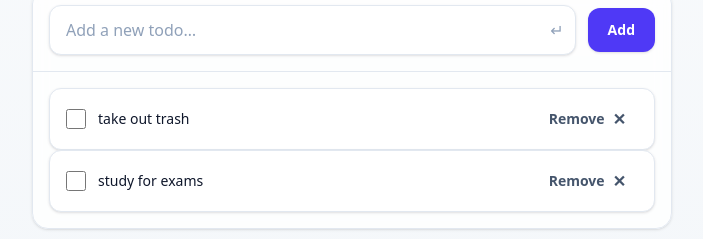
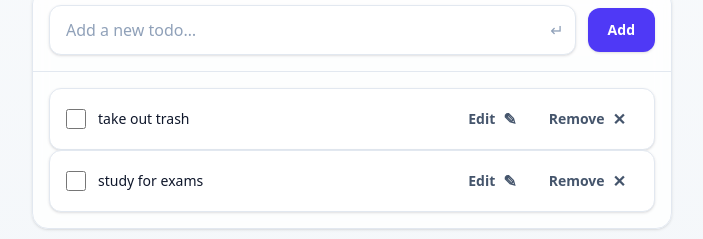
Before and after one commit to sebas524/todo-app, an Angular app: page / in a window 1280 px wide. Shown: the part 140-379 px from the top of the page, without its empty margins (288-991 px from the left). Built offline with nearby package versions, Linux system fonts and the light colour scheme.

Commit message:
fixed esc bug

```diff
--- a/src/app/todo-item/todo-item.component.html
+++ b/src/app/todo-item/todo-item.component.html
@@ -10,6 +10,7 @@
       (change)="onToggle()"
     />
 
+    @if (!isEditing()) {
     <span
       class="text-sm font-medium text-slate-900 transition"
       [class.line-through]="todo().done"
@@ -17,7 +18,30 @@
     >
       {{ todo().title }}
     </span>
+    } @else {
+    <input
+      #editInput
+      type="text"
+      class="w-full rounded-lg border border-slate-200 bg-white px-2 py-1 text-sm text-slate-900 shadow-sm outline-none focus:border-indigo-300 focus:ring-4 focus:ring-indigo-100"
+      [value]="draftTitle"
+      (input)="draftTitle = editInput.value"
+      (keyup.enter)="saveEdit()"
+      (keyup.escape)="cancelEdit()"
+    />
+    }
   </label>
+
+  <div class="flex items-center gap-2">
+    <button
+      type="button"
+      (click)="isEditing() ? saveEdit() : startEdit()"
+      class="inline-flex items-center gap-2 rounded-lg px-3 py-2 text-sm font-semibold text-slate-600 transition hover:bg-slate-100 hover:text-slate-900 focus:outline-none focus:ring-4 focus:ring-slate-200"
+      [attr.aria-label]="isEditing() ? 'Save todo' : 'Edit todo'"
+      [attr.title]="isEditing() ? 'Save' : 'Edit'"
+    >
+      <span class="hidden sm:inline">{{ isEditing() ? "Save" : "Edit" }}</span>
+      <span class="text-base leading-none">{{ isEditing() ? "✓" : "✎" }}</span>
+    </button>
 
     <button
       type="button"
@@ -29,4 +53,5 @@
       <span class="hidden sm:inline">Remove</span>
       <span class="text-base leading-none">✕</span>
     </button>
+  </div>
 </li>
--- a/src/app/todo-item/todo-item.component.ts
+++ b/src/app/todo-item/todo-item.component.ts
@@ -1,4 +1,12 @@
-import { Component, input, output } from '@angular/core';
+import {
+  Component,
+  ElementRef,
+  input,
+  output,
+  signal,
+  viewChild,
+  ViewChild,
+} from '@angular/core';
 import { Todo } from '../interface/todo.interface';
 
 @Component({
@@ -9,9 +17,14 @@ import { Todo } from '../interface/todo.interface';
 })
 export class TodoItemComponent {
   todo = input.required<Todo>();
+  editInput = viewChild<ElementRef<HTMLInputElement>>('editInput');
 
   toggled = output<number>();
   removed = output<number>();
+  edited = output<{ id: number; title: string }>();
+
+  isEditing = signal(false);
+  draftTitle = '';
 
   onToggle() {
     this.toggled.emit(this.todo()!.id);
@@ -20,4 +33,29 @@ export class TodoItemComponent {
   onRemove() {
     this.removed.emit(this.todo()!.id);
   }
+
+  startEdit() {
+    this.isEditing.set(true);
+    this.draftTitle = this.todo().title;
+
+    setTimeout(() => {
+      const el = this.editInput()?.nativeElement;
+      el?.focus();
+      el?.select();
+    }, 0);
+  }
+  saveEdit() {
+    const trimmed = this.draftTitle.trim();
+    if (!trimmed) {
+      this.cancelEdit();
+      return;
+    }
+
+    this.edited.emit({ id: this.todo().id, title: trimmed });
+    this.isEditing.set(false);
+  }
+  cancelEdit() {
+    this.isEditing.set(false);
+    this.draftTitle = '';
+  }
 }
--- a/src/app/todo-list/todo-list.component.html
+++ b/src/app/todo-list/todo-list.component.html
@@ -62,6 +62,7 @@
             [todo]="todo"
             (removed)="handleRemove($event)"
             (toggled)="handleToggle($event)"
+            (edited)="handleEdit($event)"
           ></app-todo-item>
           }
         </ul>
--- a/src/app/todo-list/todo-list.component.ts
+++ b/src/app/todo-list/todo-list.component.ts
@@ -77,4 +77,14 @@ export class TodoListComponent {
       });
     });
   }
+
+  handleEdit(payload: { id: number; title: string }) {
+    this.todos.update((todos) => {
+      return todos.map((todo) => {
+        return todo.id === payload.id
+          ? { ...todo, title: payload.title }
+          : todo;
+      });
+    });
+  }
 }
```
Lines whose indentation alone changed are shown as unchanged.
